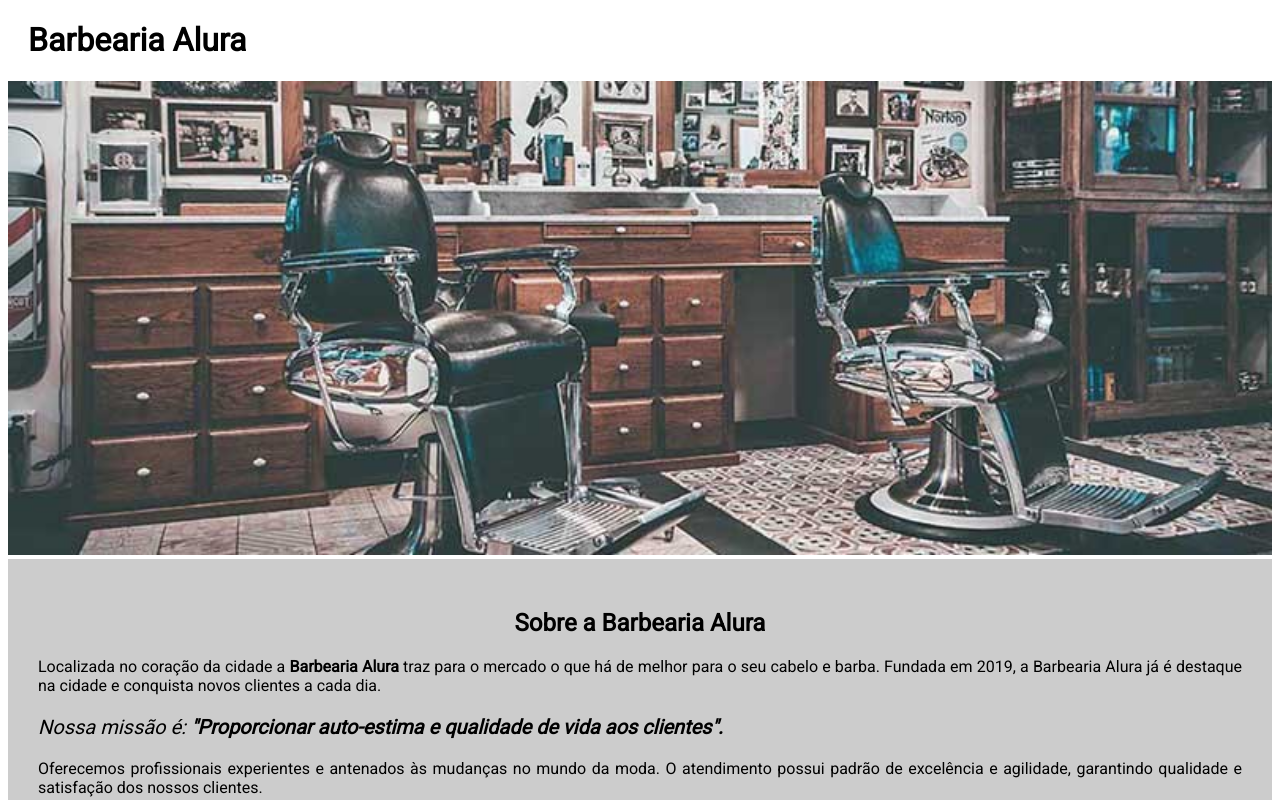
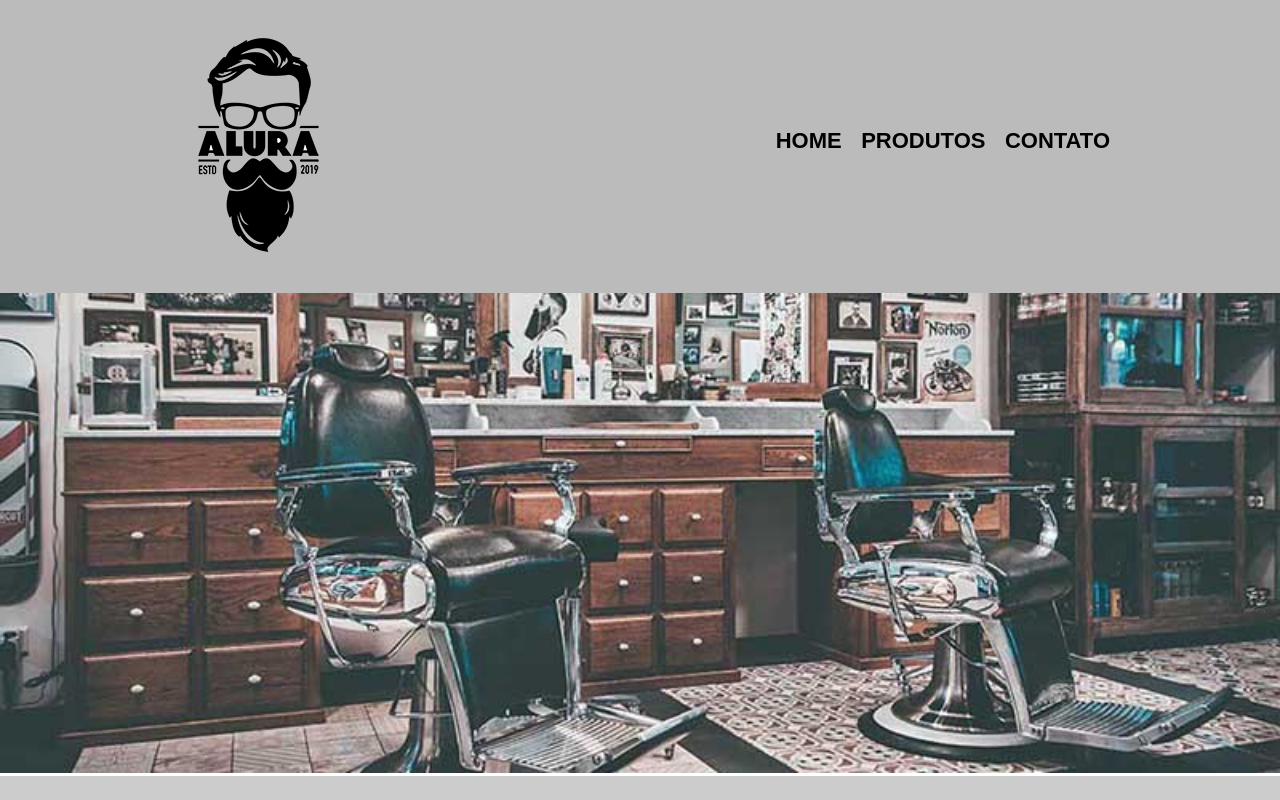
Before and after one commit to LuisGuiR/curso-html-alura, a plain HTML site: page index.html in a window 1280 px wide. Shown: the top 800 px of the page. Drawn offline with Linux system fonts and the light colour scheme; a web font is replaced by a local one.

Commit message:
Criação da navegação e otimização do site

```diff
--- a/index.html
+++ b/index.html
@@ -5,11 +5,21 @@
     <meta http-equiv="X-UA-Compatible" content="IE=edge">
     <meta name="viewport" content="width=device-width, initial-scale=1.0">
     <title>Barbearia Alura</title>
+    <link rel="stylesheet" href="reset.css">
     <link rel="stylesheet" href="style.css">
 </head>
 <body>
     <header>
-        <h1 class="titulo-principal">Barbearia Alura</h1>
+        <div class="caixa">
+            <H1 class="logo"><img src="logo.png" alt=""></H1>
+            <nav>
+                <ul>
+                    <li><a href="index.html">Home</a></li>
+                    <li><a href="produtos.html">Produtos</a></li>
+                    <li><a href="contato.html">Contato</a></li>
+                </ul>
+            </nav>
+        </div>
     </header>
 
     <img id="banner" src="\banner.jpg" alt="">
--- /dev/null
+++ b/produtos.css
@@ -0,0 +1,82 @@
+body{
+    font-family: 'Source Sans Pro', sans-serif;
+}
+header{
+    background: #BBBBBB;
+    padding: 20px 0;
+}
+.caixa{
+    position: relative;
+    width: 940px;
+    margin: 0 auto;
+}
+nav{
+    position: absolute;
+    top: 110px;
+    right: 0;
+}
+nav li{
+    display: inline;
+    margin-left: 15px;
+}
+
+nav a {
+    text-transform: uppercase;
+    color: black;
+    text-decoration: none;
+    font-weight: bold;
+    font-size: 22px;
+}
+nav a:hover{
+    text-decoration: underline;
+    color: #ffdc3d;
+}
+.produtos{
+    width: 940px;
+    margin: 0 auto;
+    padding: 50px 0;
+}
+.produtos li {
+    display: inline-block;
+    text-align: center;
+    width: 30%;
+    vertical-align: top;
+    margin: 0 1.5%;
+    padding: 30px 20px;
+    box-sizing: border-box;
+    border: black solid 2px;
+    border-radius: 10px;
+}
+.produtos li:hover{
+    border-color: #ffdc3d;
+}
+.produtos li:hover h2{
+    font-size: 34px;
+}
+.produtos li:active{
+    border-color: #46cbff;
+}
+
+.produtos h2{
+    font-size: 30px;
+    font-weight: bold;
+}
+.produto-descricao{
+    font-size: 18px;
+
+}
+.produto-preco{
+    font-size: 22px;
+    font-weight: bold;
+    margin-top: 10px;
+}
+footer{
+    text-align: center;
+    background: url(bg.jpg);
+    padding: 40px 0;
+}
+.copyright{
+    color: white;
+    font-size: 13px;
+    margin-top: 20px;
+}
--- /dev/null
+++ b/reset.css
@@ -0,0 +1,48 @@
+/* http://meyerweb.com/eric/tools/css/reset/
+   v2.0 | 20110126
+   License: none (public domain)
+*/
+
+html, body, div, span, applet, object, iframe,
+h1, h2, h3, h4, h5, h6, p, blockquote, pre,
+a, abbr, acronym, address, big, cite, code,
+del, dfn, em, img, ins, kbd, q, s, samp,
+small, strike, strong, sub, sup, tt, var,
+b, u, i, center,
+dl, dt, dd, ol, ul, li,
+fieldset, form, label, legend,
+table, caption, tbody, tfoot, thead, tr, th, td,
+article, aside, canvas, details, embed,
+figure, figcaption, footer, header, hgroup,
+menu, nav, output, ruby, section, summary,
+time, mark, audio, video {
+	margin: 0;
+	padding: 0;
+	border: 0;
+	font-size: 100%;
+	font: inherit;
+	vertical-align: baseline;
+}
+/* HTML5 display-role reset for older browsers */
+article, aside, details, figcaption, figure,
+footer, header, hgroup, menu, nav, section {
+	display: block;
+}
+body {
+	line-height: 1;
+}
+ol, ul {
+	list-style: none;
+}
+blockquote, q {
+	quotes: none;
+}
+blockquote:before, blockquote:after,
+q:before, q:after {
+	content: '';
+	content: none;
+}
+table {
+	border-collapse: collapse;
+	border-spacing: 0;
+}
--- a/style.css
+++ b/style.css
@@ -1,8 +1,36 @@
-@import url('https://fonts.googleapis.com/css2?family=Mochiy+Pop+P+One&family=Neonderthaw&family=Roboto&display=swap');
+body{
+    font-family: 'Source Sans Pro', sans-serif;
+    background-color: white;
+}
+header{
+    background: #BBBBBB;
+    padding: 20px 0;
+}
+.caixa{
+    position: relative;
+    width: 940px;
+    margin: 0 auto;
+}
+nav{
+    position: absolute;
+    top: 110px;
+    right: 0;
+}
+nav li{
+    display: inline;
+    margin-left: 15px;
+}
 
-body{
-    font-family:'Roboto', sans-serif;
-    background-color: white;
+nav a {
+    text-transform: uppercase;
+    color: black;
+    text-decoration: none;
+    font-weight: bold;
+    font-size: 22px;
+}
+nav a:hover{
+    text-decoration: underline;
+    color: #ffdc3d;
 }
 #banner{
     width: 100%;
@@ -11,10 +39,7 @@ body{
     background-color: #cccccc;
     padding: 30px;
 }
-.titulo-principal{
-    padding-left: 20px;
-}
-p{
+.principal p{
     color: black;
     text-align: justify;
 }
@@ -31,7 +56,7 @@ p{
     background-color: white;
     padding: 20px;
 }
-ul{
+.beneficios ul{
     display: inline-block;
     vertical-align: top;
     width: 20%;
```
Also changed, not shown: produtos.html (added, +50 -0 lines), barba.jpg (added), bg.jpg (added), cabelo+barba.jpg (added), cabelo.jpg (added), logo-branco.png (added), logo.png (added).
